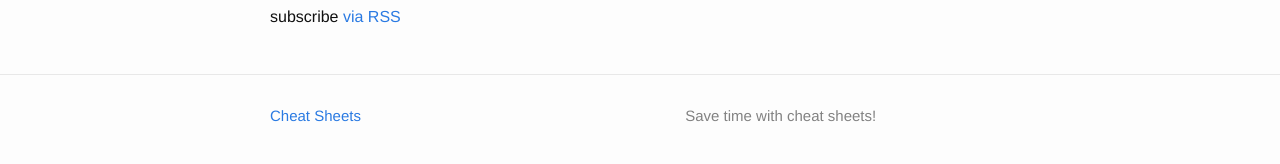
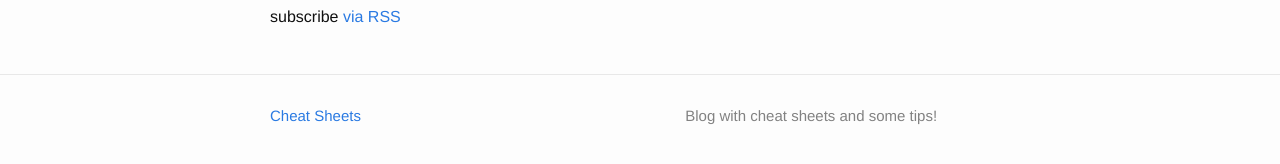
Before and after one commit to afbernardino/cheatsheets, a Jekyll site: the page built from index.html, in a window 1280 px wide. Shown: the part 660-824 px from the top of the page. Built offline with Jekyll 4.4.1, drawn with Linux system fonts in a browser that asks for light colours.

Commit message:
Site description update

```diff
--- a/_config.yml
+++ b/_config.yml
@@ -8,7 +8,7 @@
 # Site settings
 title: Cheat Sheets
 description: >
-  Save time with cheat sheets!
+  Blog with cheat sheets and some tips!
 baseurl: "/cheatsheets" # the subpath of your site, e.g. /blog
 url: "" # the base hostname & protocol for your site
 
```
